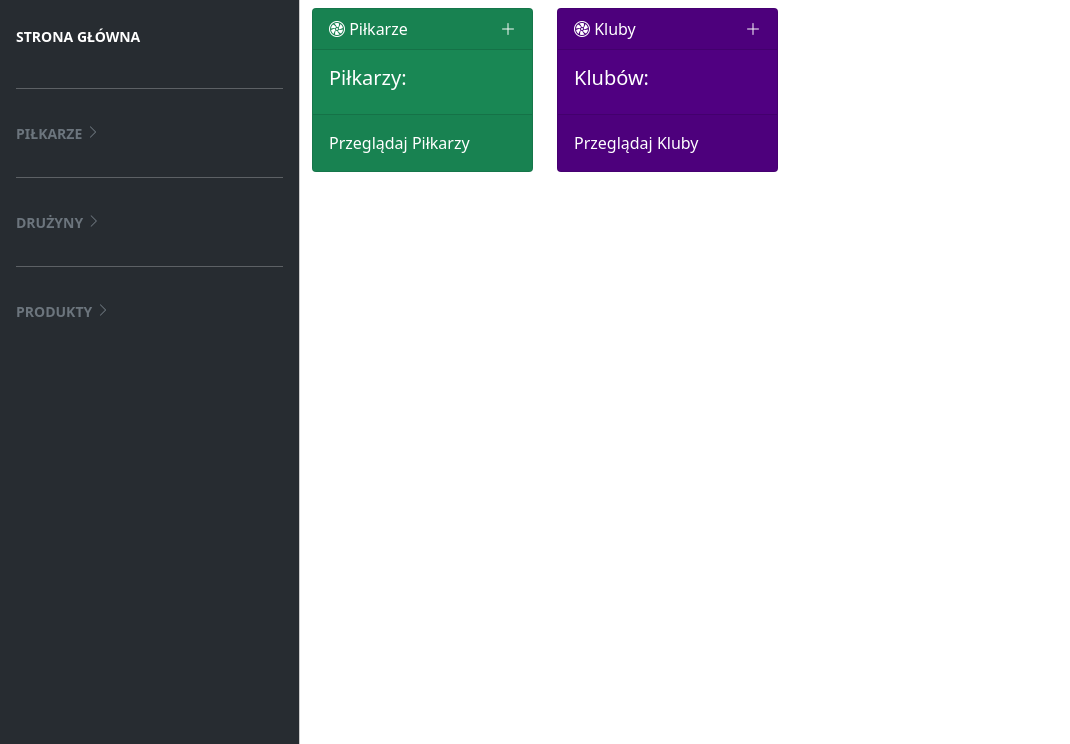
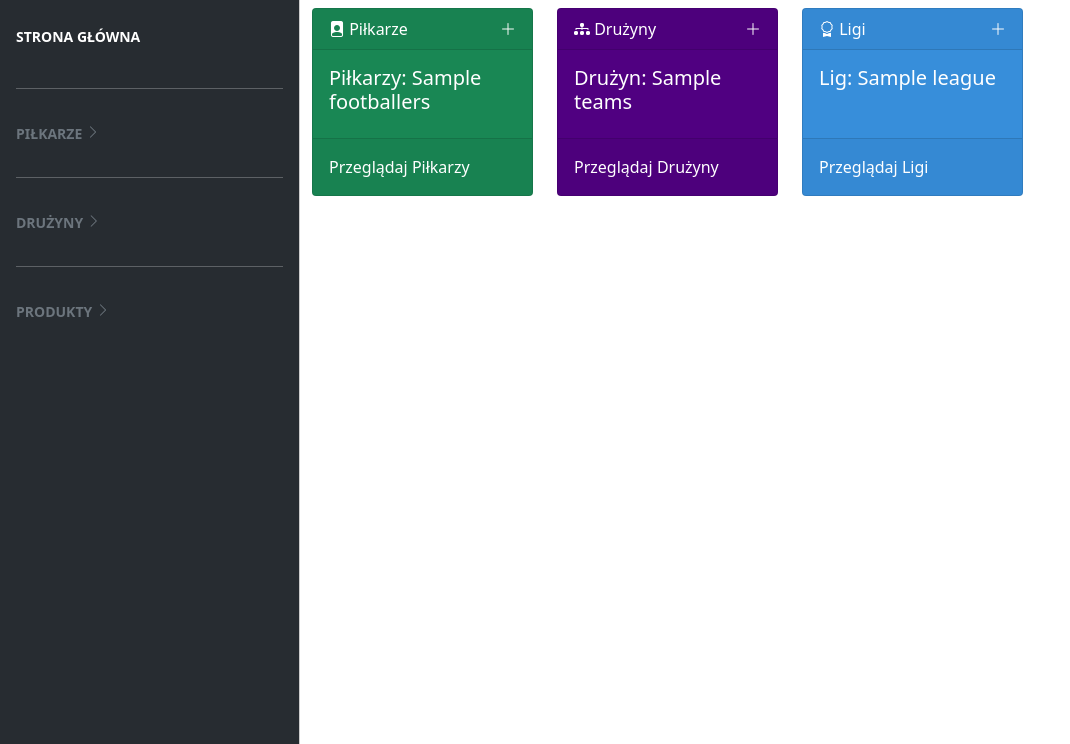
Before and after one commit to tentegess/bdproject, a Flask app: template templates/index.html in a window 1280 px wide. Shown: the part 56-800 px from the top of the page, without its empty margins (0-1070 px from the left). Run offline with Flask 2, Linux system fonts and the light colour scheme; the template is opened without the code that fills it: most values are stand-ins (such as "Sample title", 1, 10 or a date in 2020); some libraries are stand-ins or nearby versions.

```diff
--- a/app.py
+++ b/app.py
@@ -24,11 +24,12 @@ app.config['SECRET_KEY']="Arek"
 @app.route('/')
 
 def index():
-    cur = mysql.cursor()
-    #cur.execute("INSERT INTO footballer(name, lastName) VALUES('Marcin','Najman')")
-    mysql.commit()
+    cur = mysql.cursor(dictionary=True)
+    cur.execute("""SELECT COUNT(name) AS footballers, (SELECT COUNT(name) FROM teams) AS teams,
+                (SELECT COUNT(name) FROM league) AS league FROM footballer""")
+    counts=cur.fetchone()
     cur.close()
-    return render_template("index.html")
+    return render_template("index.html", counts=counts)
 
 #footballers
 
@@ -44,8 +45,8 @@ def addft():
 
     if request.method == "POST":
 
-        name=request.form['name']
-        lastname=request.form['lastname']
+        name=request.form['name'].strip()
+        lastname=request.form['lastname'].strip()
         actual_team=request.form.get('actual_team')
         dateFrom_team=request.form.get('dateFrom_team')
         positions=request.form.getlist('positions[]')
@@ -216,8 +217,8 @@ def update_ft(footballer_id=None):
     if request.method == "POST":
         cur = mysql.cursor()
         try:
-            if request.form.get('name') and request.form.get('lastname'):
-                cur.execute("UPDATE footballer SET name=%s, lastName=%s WHERE id=%s",(request.form.get('name'),request.form.get('lastname'), footballer_id))
+            if request.form.get('name').strip() and request.form.get('lastname').strip():
+                cur.execute("UPDATE footballer SET name=%s, lastName=%s WHERE id=%s",(request.form.get('name').strip(),request.form.get('lastname').strip(), footballer_id))
                 if request.form.get('actual_team') and request.form.get('dateFrom_team'):
                    cur.execute("INSERT INTO clubhistory(id_footballer, id_team, dateFrom) VALUES(%s,%s,%s)",(footballer_id, request.form.get('actual_team'),request.form.get('dateFrom_team')))
                 elif request.form.get('noteam') and request.form.get('dateFrom_team'):
--- a/templates/addfootballer.html
+++ b/templates/addfootballer.html
@@ -21,12 +21,12 @@
                 <div class="col-6">
                   <label for="name">Imię</label>
                   <input type="text" id="name" class="form-control" name="name" maxlength="30" placeholder="Imię"
-                      value="{{request.form.name}}" Required>
+                      value="{{request.form.name|trim}}" Required>
                 </div>
                 <div class="col-6">
                   <label for="lastname">Nazwisko</label>
                   <input type="text" id="lastname" class="form-control" name="lastname" maxlength="30" placeholder="Nazwisko"
-                  value="{{request.form.lastname}}" Required>
+                  value="{{request.form.lastname|trim}}" Required>
                 </div>
               </div>
 
--- a/templates/index.html
+++ b/templates/index.html
@@ -6,13 +6,13 @@
             <div class="col-12 col-sm-6 col-xl-3 mb-3">
                 <div class="card text-white bg-success h-100" >
                     <div class="card-header">
-                        <i class="bi bi-fan"></i></i>&nbspPiłkarze
+                        <i class="bi bi-file-person-fill"></i></i></i>&nbspPiłkarze
                         <a style='float:right;' class="text-white" href="{{url_for("addft")}}" >
                             <i class="bi bi-plus-lg"></i>
                         </a>
                     </div>
                     <div class="card-body">
-                        <h5 class="card-title">Piłkarzy: </h5>
+                        <h5 class="card-title">Piłkarzy: {{counts.footballers}}</h5>
                         <p class="card-text">
                         </p>
                     </div>
@@ -27,24 +27,46 @@
                 <div class="col-12 col-sm-6 col-xl-3 mb-3">
                     <div class="card text-white bg-custom-2 h-100" >
                         <div class="card-header">
-                    <i class="bi bi-fan"></i></i>&nbspKluby
+                            <i class="bi bi-diagram-3-fill"></i>&nbspDrużyny
                             <a style='float:right;' class="text-white" href="{{url_for("addft")}}" >
                                 <i class="bi bi-plus-lg"></i>
                             </a>
                         </div>
                         <div class="card-body">
-                    <h5 class="card-title">Klubów: </h5>
+                            <h5 class="card-title">Drużyn: {{counts.teams}}</h5>
                             <p class="card-text">
                             </p>
                         </div>
-                <a href="{{url_for("list_of_ft")}}" id="orders_lists" class="nav-link text-white p-0">
+                        <a href="{{url_for("list_of_clubs")}}" id="orders_lists" class="nav-link text-white p-0">
                             <div class="card-footer p-3">
-                        Przeglądaj Kluby
+                                Przeglądaj Drużyny
                             </div>
                         </a>
                     </div>
             </div>
 
+            <div class="col-12 col-sm-6 col-xl-3 mb-3">
+                <div class="card text-white bg-custom-3 h-100" >
+                    <div class="card-header">
+                        <i class="bi bi-award"></i></i>&nbspLigi
+                        <a style='float:right;' class="text-white" href="{{url_for("addft")}}" >
+                            <i class="bi bi-plus-lg"></i>
+                        </a>
+                    </div>
+                    <div class="card-body">
+                        <h5 class="card-title">Lig: {{counts.league}}</h5>
+                        <p class="card-text">
+                        </p>
+                    </div>
+                    <a href="{{url_for("list_of_clubs")}}" id="orders_lists" class="nav-link text-white p-0">
+                        <div class="card-footer p-3">
+                            Przeglądaj Ligi
+                        </div>
+                    </a>
+                </div>
+            </div>
+
+        </div>
     </div>
 {% endblock  %}
 
--- a/templates/list_of_ft.html
+++ b/templates/list_of_ft.html
@@ -40,7 +40,8 @@
                             <td>{{ actions[i][outer_loop.index-1].counted  }}</td>
                         {% endfor %}
                     <td><a href='footballer_history/{{ value.id }}'>Arek</td>
-                    <td><a class="btn btn-dark btn-sm " href="update_footballer/{{ value.id }}" style='width:32px;' role="button"><i class="bi bi-gear-fill"></i></a></td>
+                    <td><a class="btn btn-dark btn-sm " href="update_footballer/{{ value.id }}" style='width:32px;' role="button"><i class="bi bi-gear-fill"></i></a>
+                        <a class="btn btn-danger btn-sm " href="#" style='width:32px;' role="button"><i class="bi bi-trash-fill"></i></a></td>
                 </tr>
             {% endfor %}
         </tbody>
```
Lines whose indentation alone changed are shown as unchanged.
